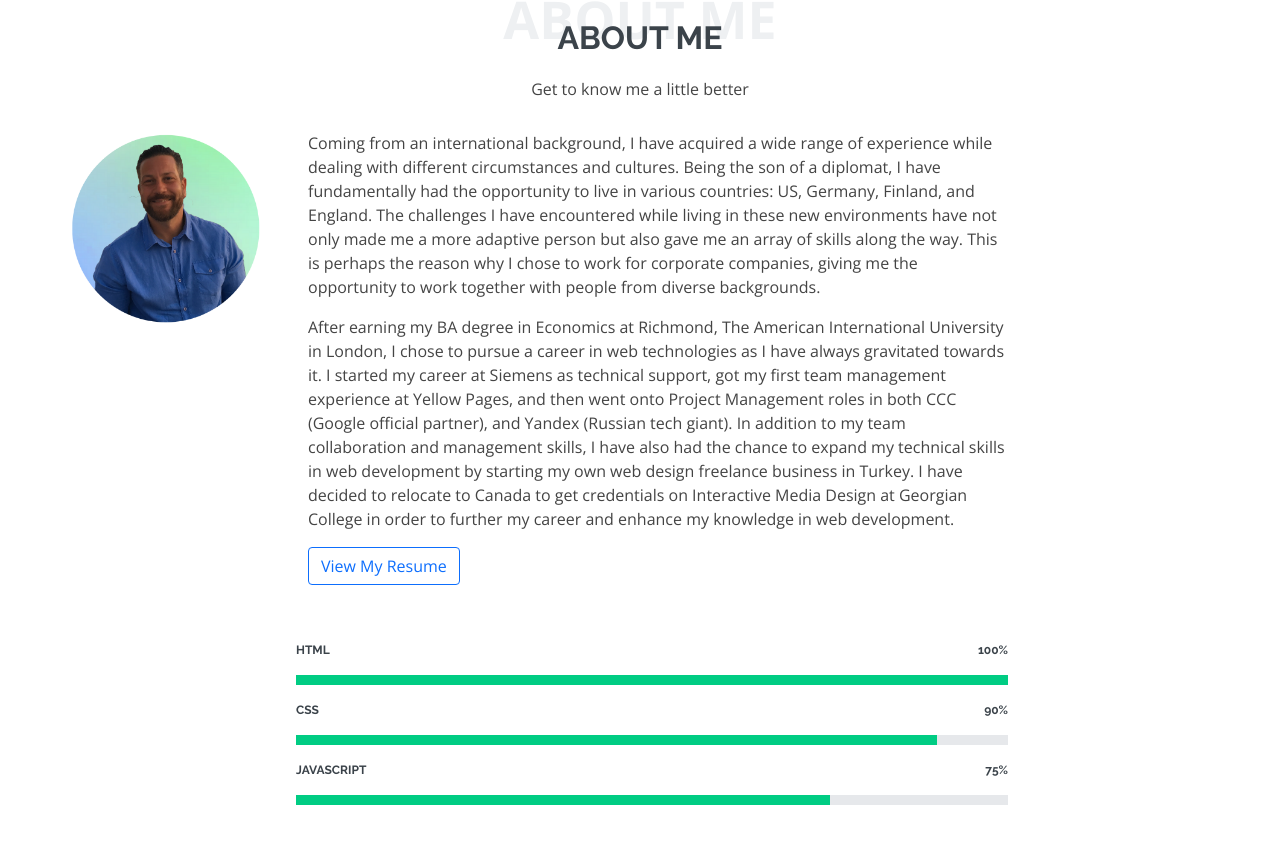
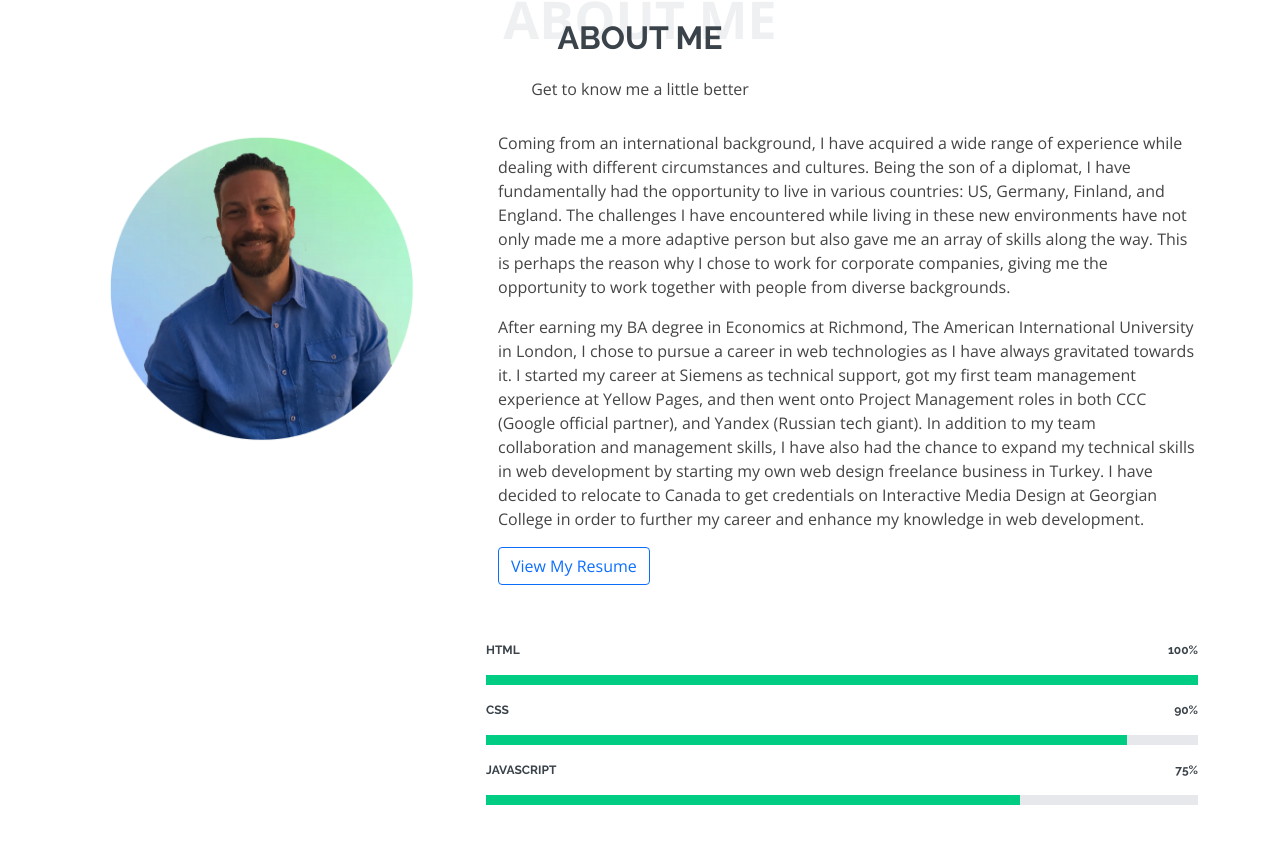
Before and after one commit to burakakcal/portfolio3, a plain HTML site: page index.html in a window 1280 px wide. Shown: the part 871-1714 px from the top of the page. Drawn offline with nearby package versions, Linux system fonts and the light colour scheme; files whose address does not match are found by name.

Commit message:
Update index.html

```diff
--- a/index.html
+++ b/index.html
@@ -75,7 +75,7 @@
         </div>
 
         <div class="row">
-          <div class="image col-lg-2 d-flex align-items-stretch justify-content-center justify-content-lg-start"></div>
+          <div class="image col-lg-4 d-flex align-items-stretch justify-content-center justify-content-lg-start"></div>
           <div class="col-lg-8 d-flex flex-column align-items-stretch">
             <div class="content ps-lg-4 d-flex flex-column justify-content-center">
               <div class="row">
```
